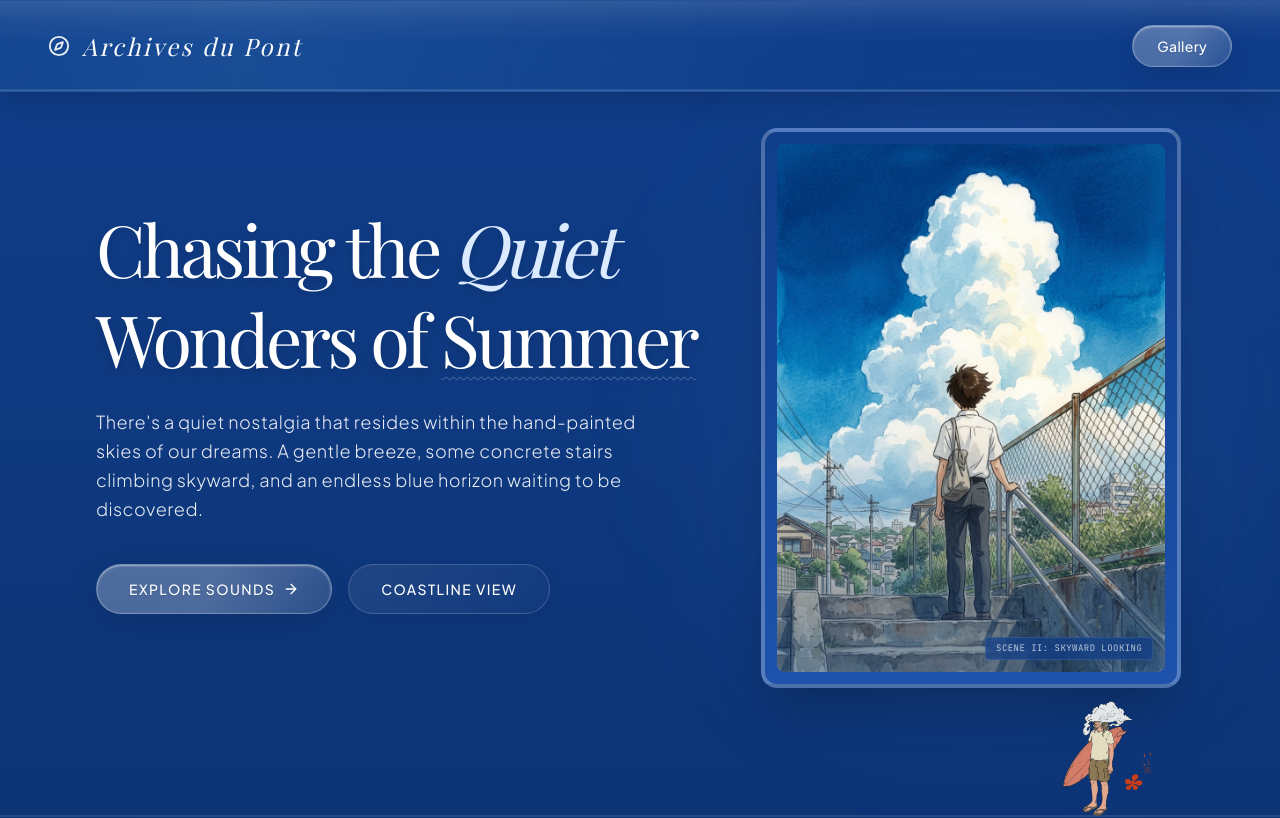
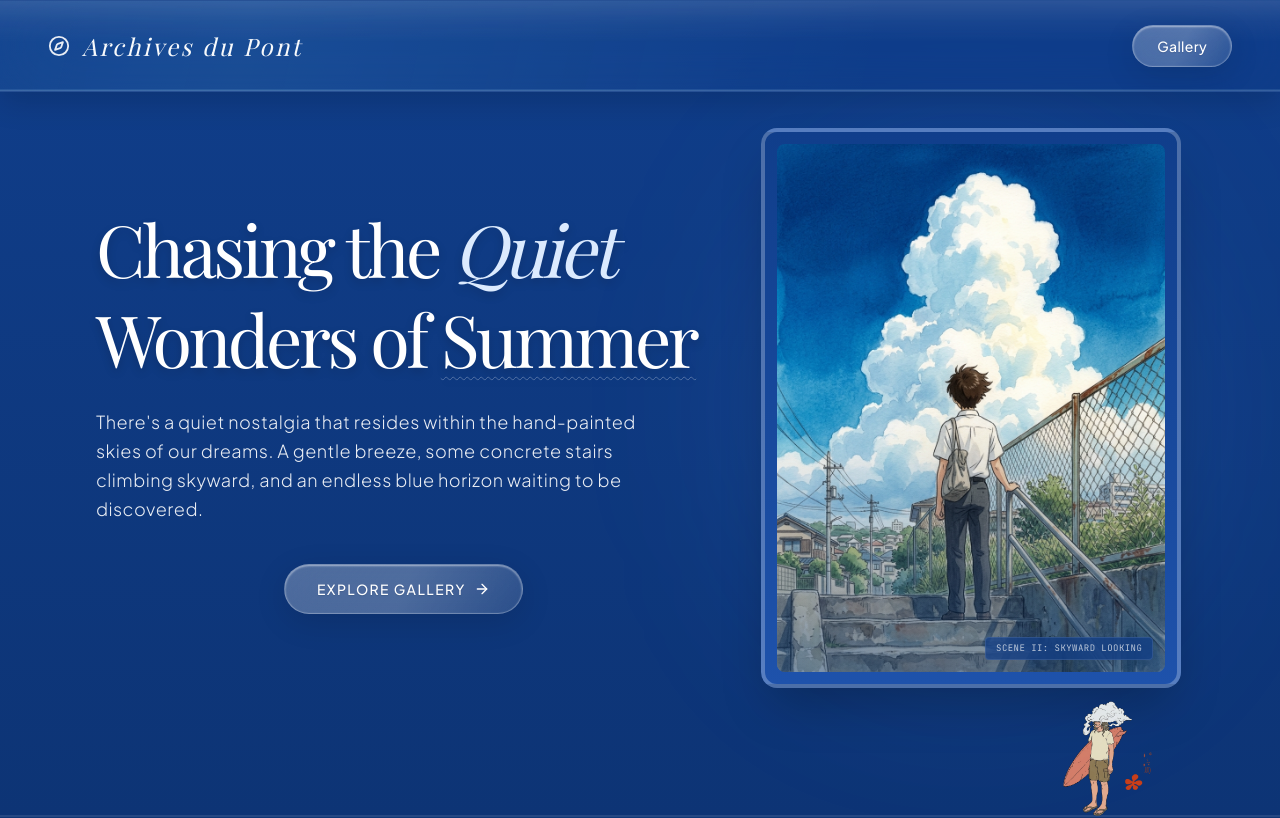
Before and after one commit to nawnex/Archived-du-Pont, a React (Vite) app: page / in a window 1280 px wide. Shown: the top 818 px of the page. Built offline with nearby package versions, Linux system fonts and the light colour scheme; no server answers; a web font is replaced by a local one.

Commit message:
feat: integrate gallery navigation in hero section
Remove deprecated scroll-based anchors and introduce an `onExploreGallery` prop to the HeroSection for direct view transitions.

```diff
--- a/src/App.tsx
+++ b/src/App.tsx
@@ -31,7 +31,7 @@ export default function App() {
       <div className={currentView === "home" ? "block" : "hidden"}>
         {/* Primary Landing Hero Scene (Section 1 - Journey) */}
         <div className="relative z-10 w-full animate-[fadeIn_0.5s_ease-out]">
-          <HeroSection />
+          <HeroSection onExploreGallery={() => handleViewChange("gallery")} />
         </div>
 
         {/* Code Section (Section 1.5 - Interactive Hacker Globe & Staggered Code Work Title) */}
@@ -49,9 +49,6 @@ export default function App() {
               alt="Ghibli Cat on Sea Road Background"
               className="col-start-1 row-start-1 w-full h-full min-h-[450px] object-cover block select-none pointer-events-none transition-opacity duration-500"
             />
-
-            {/* Invisible scroll target anchor positioned precisely at 85% down from the top to scroll a precise amount relative to the cat image */}
-            <div id="coastline-bottom-third" className="absolute top-[85%] left-0 w-full h-1 pointer-events-none" />
 
             {/* Solid color gradient overlay to smoothly feather and blend the image top border seamlessly with the hero section */}
             <div className="absolute inset-x-0 top-0 h-32 md:h-48 bg-gradient-to-b from-[#0d3475] via-[#0d3475]/60 to-transparent pointer-events-none z-10" />
--- a/src/components/HeroSection.tsx
+++ b/src/components/HeroSection.tsx
@@ -6,7 +6,11 @@ import { winterWords, springWords, summerWords, autumnWords } from "../data/seas
 import ghibliHeroStairs from "../assets/images/ghibli_hero_stairs_1781707636317.jpg";
 import surfboardCloudDude from "../assets/images/regenerated_image_1782399725274.png";
 
-export default function HeroSection() {
+interface HeroSectionProps {
+  onExploreGallery?: () => void;
+}
+
+export default function HeroSection({ onExploreGallery }: HeroSectionProps) {
   const getSeason = () => {
     const month = new Date().getMonth();
     // Dec, Jan, Feb -> Winter
@@ -50,23 +54,6 @@ export default function HeroSection() {
 
   const capitalizedWord = selectedWord.charAt(0).toUpperCase() + selectedWord.slice(1);
 
-  const handleScrollToCoastline = () => {
-    const el = document.getElementById("coastline-scene");
-    if (el) {
-      el.scrollIntoView({ behavior: "smooth" });
-    }
-  };
-
-  const handleScrollToCoastlineBottom = () => {
-    // Dispatch custom event to trigger wave crashing sound playback in AmbientPlayer
-    window.dispatchEvent(new CustomEvent("play-waves"));
-
-    const el = document.getElementById("coastline-bottom-third");
-    if (el) {
-      el.scrollIntoView({ behavior: "smooth", block: "end" });
-    }
-  };
-
   return (
     <section
       id="hero-scene"
@@ -101,24 +88,15 @@ export default function HeroSection() {
             There's a quiet nostalgia that resides within the hand-painted skies of our dreams. A gentle breeze, some concrete stairs climbing skyward, and an endless blue horizon waiting to be discovered.
           </p>
 
-          <div className="flex flex-col sm:flex-row gap-4 mt-4 w-full sm:w-auto">
+          <div className="flex justify-center items-center w-full mt-4">
             <LiquidButton
               id="hero-primary-cta"
-              onClick={handleScrollToCoastline}
+              onClick={onExploreGallery}
               variant="primary"
-              className="px-8 py-3.5 text-sm uppercase tracking-widest font-light flex items-center gap-2 group"
+              className="px-8 py-3.5 text-sm uppercase tracking-widest font-light flex items-center justify-center gap-2 group"
             >
-              Explore Sounds
+              Explore Gallery
               <ArrowRight className="w-4 h-4 text-white group-hover:translate-x-1.5 transition-transform duration-300" />
-            </LiquidButton>
-
-            <LiquidButton
-              id="hero-secondary-cta"
-              onClick={handleScrollToCoastlineBottom}
-              variant="secondary"
-              className="px-8 py-3.5 text-sm uppercase tracking-widest font-light cursor-pointer"
-            >
-              Coastline View
             </LiquidButton>
           </div>
         </div>
```
